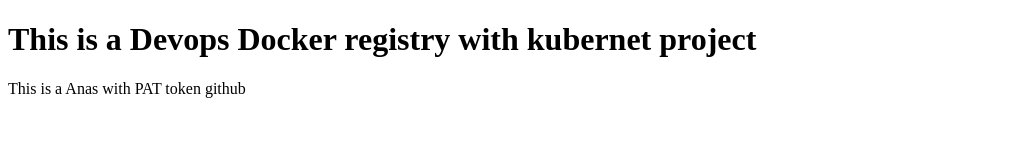
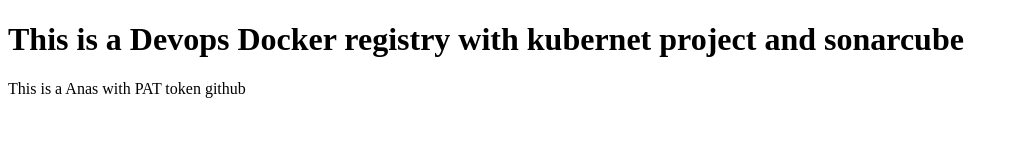
Before and after one commit to flutterdeveloper2025-tech/my-app, a plain HTML site: page websites/index.html in a window 1280 px wide. Shown: the whole page, without its empty margins (0-1019 px from the left). Drawn offline with Linux system fonts and the light colour scheme.

```diff
--- a/websites/index.html
+++ b/websites/index.html
@@ -5,7 +5,7 @@
 </head>
 <body>
 
-    <h1>This is a Devops Docker registry with kubernet project</h1>
+    <h1>This is a Devops Docker registry with kubernet project and sonarcube</h1>
     <p>This is a Anas with PAT token github</p>
 
 </body>
```
